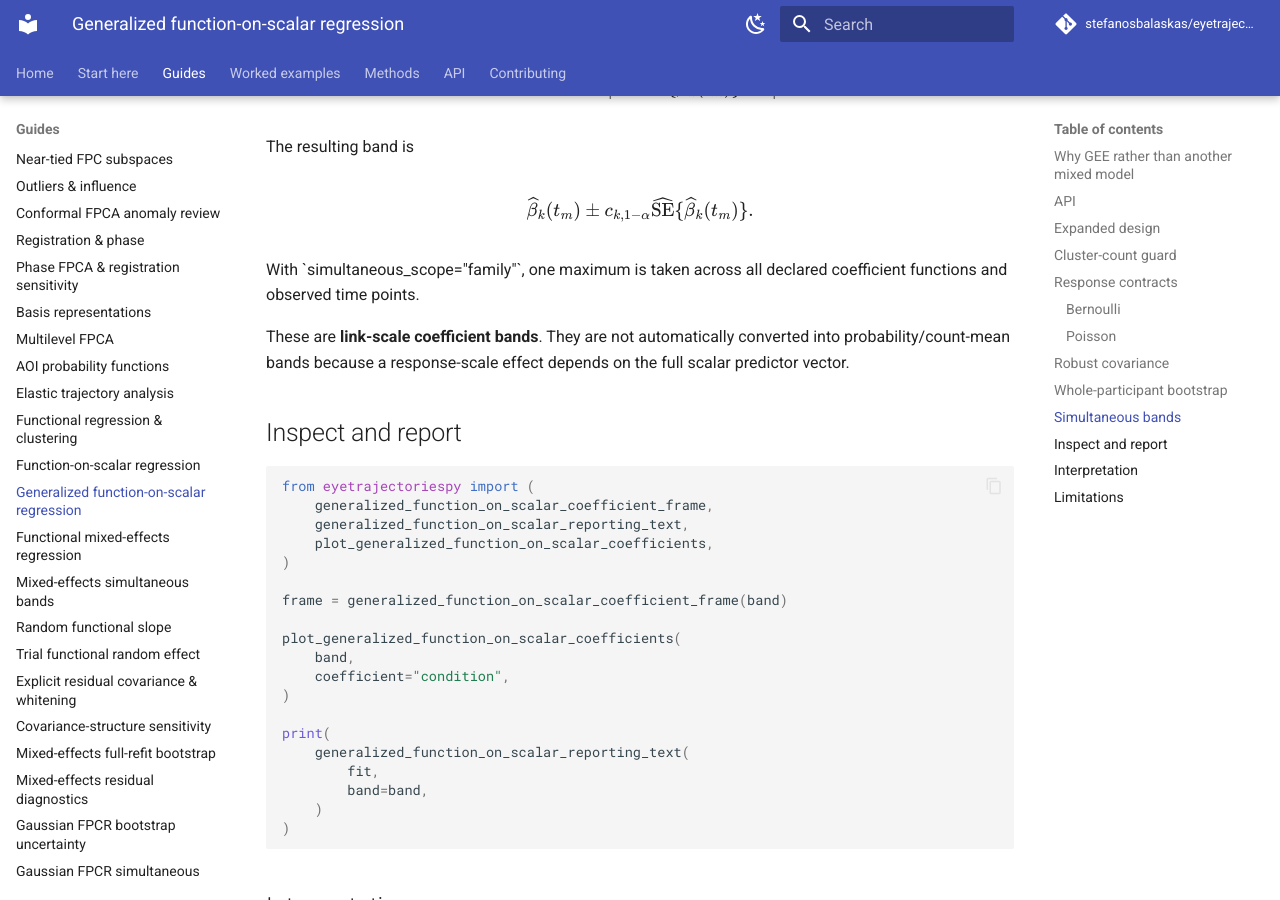
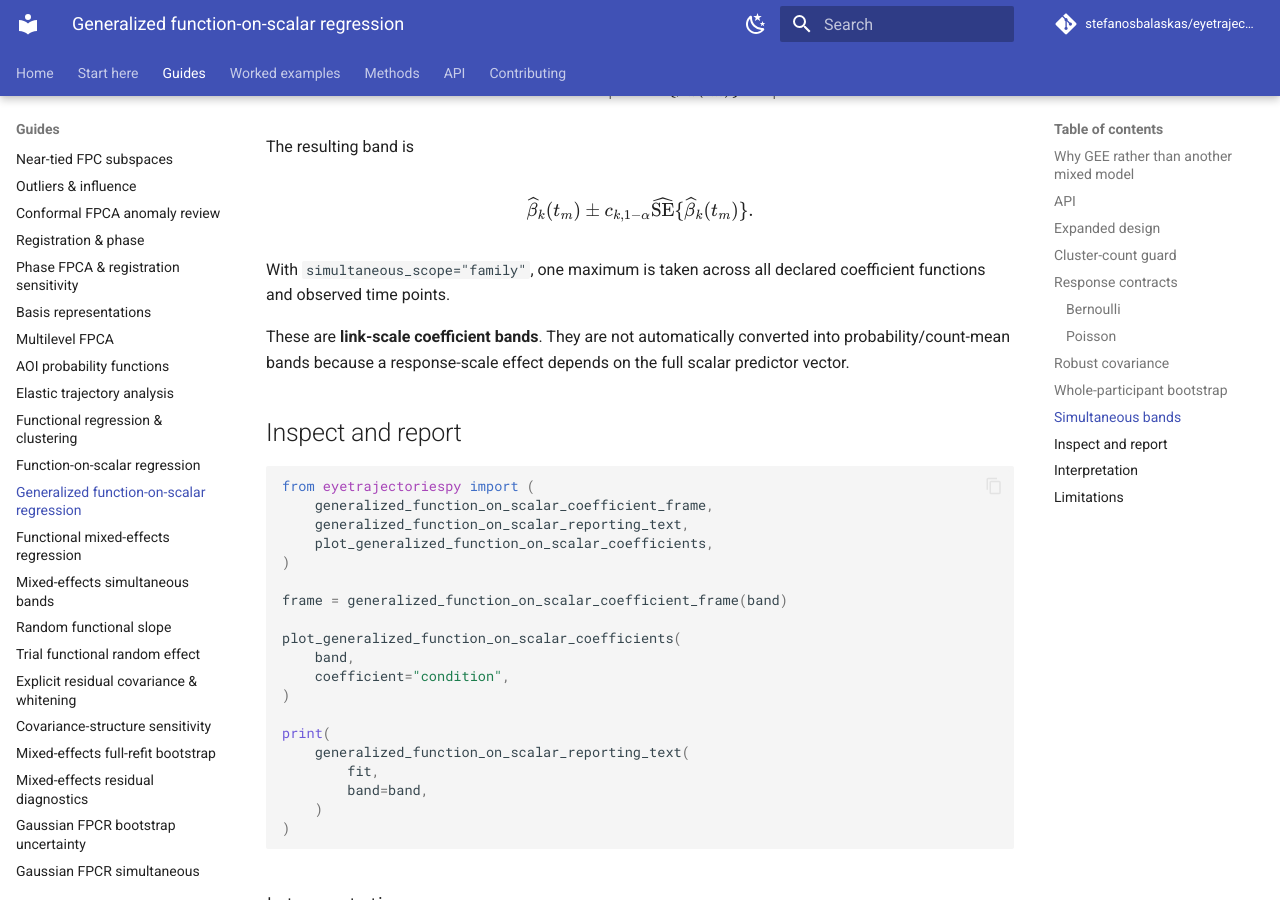
Before and after one commit to stefanosbalaskas/eyetrajectoriespy, an MkDocs documentation site: the page built from docs/methods/generalized-function-on-scalar.md, in a window 1280 px wide and 900 px high, scrolled down 4667 px. Built offline with MkDocs 1.6.1 and Material for MkDocs 9.7.7, drawn with Linux system fonts in a browser that asks for light colours; comment, search, counter and statistics services are not loaded.

Commit message:
Repair 0.51 Markdown inline code

```diff
--- a/docs/methods/generalized-function-on-scalar.md
+++ b/docs/methods/generalized-function-on-scalar.md
@@ -261,7 +261,7 @@ c_{k,1-\alpha}
 \widehat{\mathrm{SE}}\{\widehat\beta_k(t_m)\}.
 \]
 
-With \`simultaneous_scope="family"\`, one maximum is taken across all declared
+With `simultaneous_scope="family"`, one maximum is taken across all declared
 coefficient functions and observed time points.
 
 These are **link-scale coefficient bands**. They are not automatically
```
